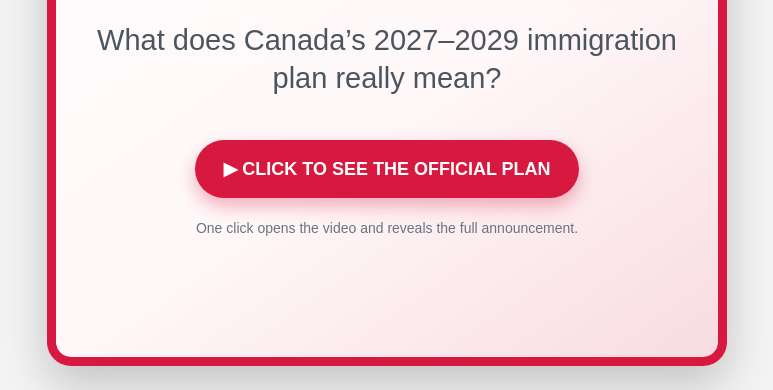
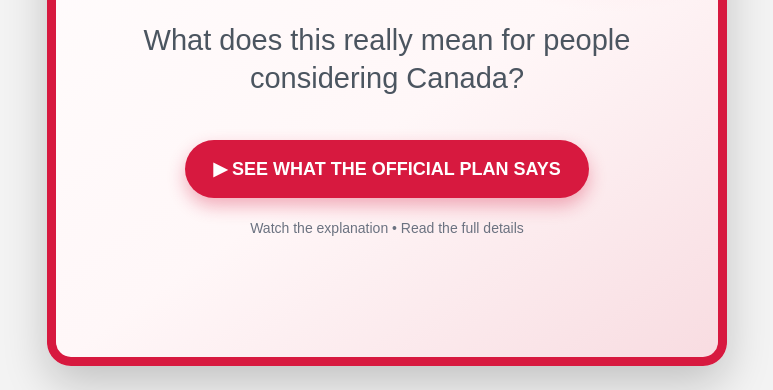
Before and after one commit to camunyah/camunyah, a plain HTML site: page index.html in a window 1280 px wide. Shown: the part 418-808 px from the top of the page, without its empty margins (253-1026 px from the left). Drawn offline with Linux system fonts and the light colour scheme.

Commit message:
Canada Immigration Update 2027 - 2029

```diff
--- a/index.html
+++ b/index.html
@@ -15,9 +15,9 @@
     <div class="eyebrow">WALKING IN THE WORD PRESENTS</div>
     <div style="position:relative;color:#8c1d32;font-size:clamp(20px,4vw,30px);font-weight:800;letter-spacing:2px;margin-top:-14px;margin-bottom:28px">CANADA IMMIGRATION UPDATE</div>
     <h1><span>380,000</span><br>PER YEAR?</h1>
-    <p class="question">What does Canada’s 2027–2029 immigration plan really mean?</p>
-    <button class="cta" id="revealBtn">▶ CLICK TO SEE THE OFFICIAL PLAN</button>
-    <div class="hint">One click opens the video and reveals the full announcement.</div>
+    <p class="question">What does this really mean for people considering Canada?</p>
+    <button class="cta" id="revealBtn">▶ SEE WHAT THE OFFICIAL PLAN SAYS</button>
+    <div class="hint">Watch the explanation • Read the full details</div>
   </section>
   <section class="details" id="details">
     <div class="details-header"><h2>What the Official Plan Actually Says</h2><p>Canada’s 2027–2029 Immigration Levels Plan</p></div>
```
